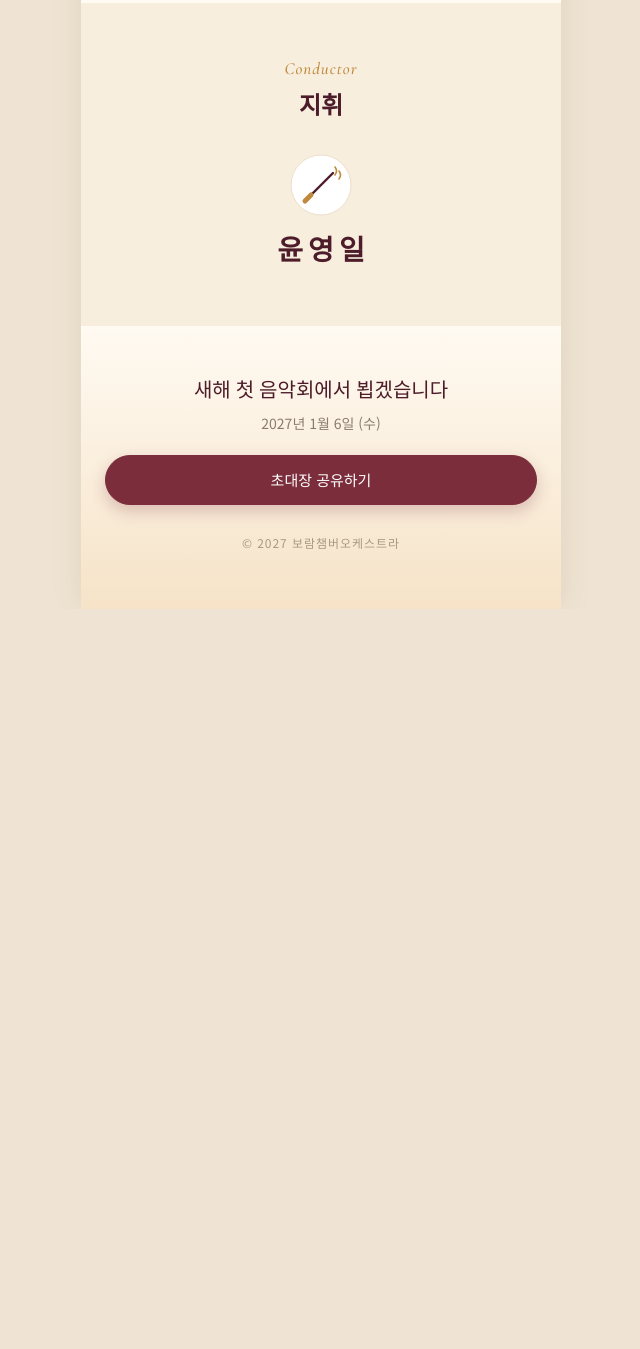
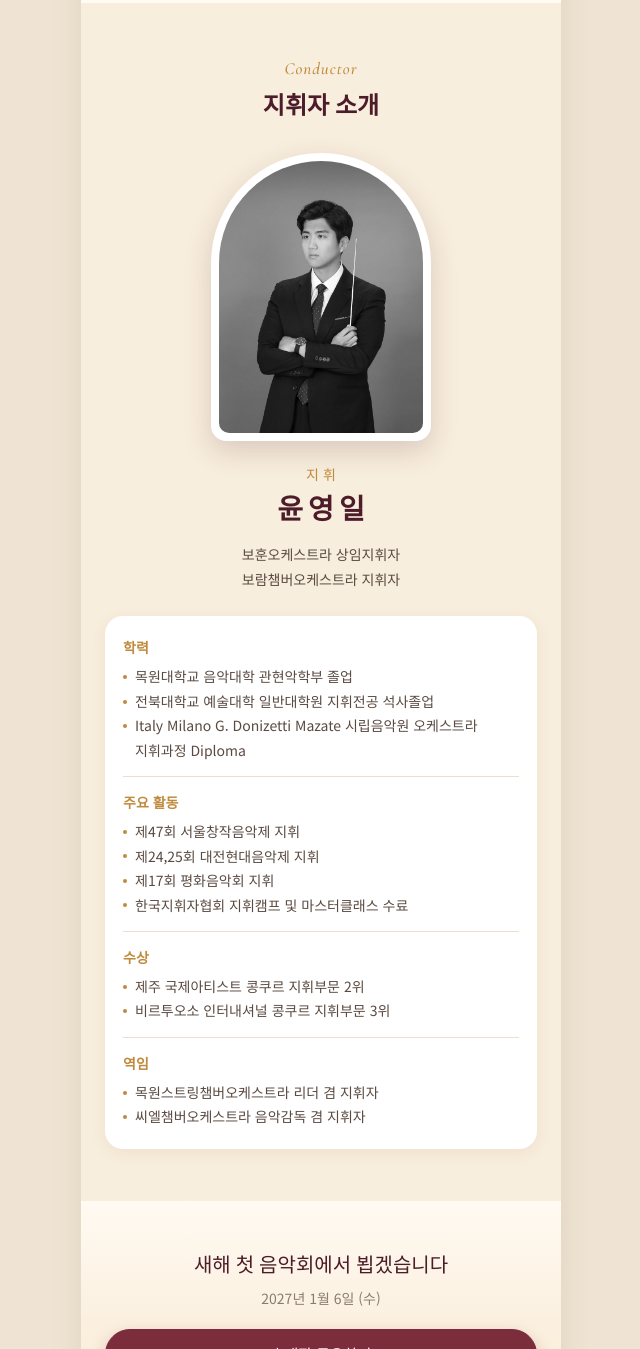
Before and after one commit to boramchamber/2027-new-year, a plain HTML site: page index.html in a window 1280 px wide. Shown: the part 5043-6392 px from the top of the page, without its empty margins (319-959 px from the left). Before the commit the page ends 5652 px from the top, so only its background shows below. Drawn offline with nearby package versions, Linux system fonts and the light colour scheme; a web font is replaced by a local one.

Commit message:
지휘자 사진·약력 추가
- conductor.jpg (폭 720으로 줄임), 아치형 액자
- 이름 아래 현재 직함, 학력·주요 활동·수상·역임 약력 카드

Co-Authored-By: Claude Opus 5.5 <noreply@anthropic.com>

```diff
--- a/data.js
+++ b/data.js
@@ -71,9 +71,33 @@ window.INVITE = {
 
   conductor: {
     name: '윤영일',
-    // 약력 — 한 줄에 한 항목씩 넣습니다. 비워 두면 초대장에 약력 줄이 보이지 않습니다.
+    photo: 'conductor.jpg',   // 사진 파일 — 없으면 '' (지휘봉 그림이 대신 나옴)
+    // 이름 아래 보이는 현재 직함
+    now: [
+      '보훈오케스트라 상임지휘자',
+      '보람챔버오케스트라 지휘자'
+    ],
+    // 약력 — 묶음(head)마다 한 줄에 한 항목. 비워 두면 약력이 보이지 않습니다.
     profile: [
-      // '○○대학교 음악대학 졸업',
+      { head: '학력', items: [
+        '목원대학교 음악대학 관현악학부 졸업',
+        '전북대학교 예술대학 일반대학원 지휘전공 석사졸업',
+        'Italy Milano G. Donizetti Mazate 시립음악원 오케스트라 지휘과정 Diploma'
+      ] },
+      { head: '주요 활동', items: [
+        '제47회 서울창작음악제 지휘',
+        '제24,25회 대전현대음악제 지휘',
+        '제17회 평화음악회 지휘',
+        '한국지휘자협회 지휘캠프 및 마스터클래스 수료'
+      ] },
+      { head: '수상', items: [
+        '제주 국제아티스트 콩쿠르 지휘부문 2위',
+        '비르투오소 인터내셔널 콩쿠르 지휘부문 3위'
+      ] },
+      { head: '역임', items: [
+        '목원스트링챔버오케스트라 리더 겸 지휘자',
+        '씨엘챔버오케스트라 음악감독 겸 지휘자'
+      ] }
     ]
   },
 
--- a/index.html
+++ b/index.html
@@ -136,11 +136,27 @@
   /* 지휘 */
   .conductor { text-align: center; }
   .conductor .baton { width: 64px; height: 64px; margin: 0 auto 10px; display: block; }
+  .conductor .photo {
+    width: 220px; margin: 0 auto 22px; padding: 8px; background: #fff;
+    border-radius: 130px 130px 18px 18px; box-shadow: 0 10px 28px rgba(77,28,42,.18);
+  }
+  .conductor .photo img {
+    display: block; width: 100%; aspect-ratio: 3 / 4; object-fit: cover; object-position: 50% 22%;
+    border-radius: 122px 122px 12px 12px;
+  }
+  .conductor .role { font-size: 14px; color: var(--gold); letter-spacing: .3em; padding-left: .3em; }
   .conductor .name { font-size: 28px; font-weight: 700; color: var(--wine-deep); letter-spacing: .18em; padding-left: .18em; }
+  .conductor .now { margin-top: 8px; font-size: 14px; color: var(--text); line-height: 1.8; }
   .conductor .profile {
-    list-style: none; margin: 20px auto 0; padding-top: 18px; max-width: 320px;
-    border-top: 1px solid var(--line); font-size: 14px; color: var(--text); line-height: 1.9;
+    margin: 24px auto 0; padding: 6px 18px; text-align: left;
+    background: #fff; border-radius: 18px; box-shadow: 0 4px 16px rgba(122,62,40,.08);
   }
+  .conductor .pg { padding: 14px 0; border-bottom: 1px solid var(--line); }
+  .conductor .pg:last-child { border-bottom: 0; }
+  .conductor .pg h4 { font-size: 14px; color: var(--gold); font-weight: 700; margin-bottom: 4px; }
+  .conductor .pg ul { list-style: none; }
+  .conductor .pg li { position: relative; padding-left: 12px; font-size: 14px; color: var(--text); line-height: 1.75; }
+  .conductor .pg li::before { content: ''; position: absolute; left: 0; top: .78em; width: 4px; height: 4px; border-radius: 50%; background: var(--gold); }
 
   .performers { display: grid; gap: 12px; margin-top: 24px; }
   .performers .p { display: flex; justify-content: center; gap: 12px; font-size: 16px; }
@@ -257,16 +273,19 @@
 
   <section class="soft reveal" id="sec-conductor" hidden>
     <div class="sec-label en">Conductor</div>
-    <h2 class="sec-title serif">지휘</h2>
+    <h2 class="sec-title serif">지휘자 소개</h2>
     <div class="conductor">
-      <svg class="baton" viewBox="0 0 64 64" aria-hidden="true">
+      <div class="photo" id="conductor-photo" hidden></div>
+      <svg class="baton" id="conductor-baton" viewBox="0 0 64 64" aria-hidden="true">
         <circle cx="32" cy="32" r="30" fill="#fff" stroke="#ecdfcb"/>
         <path d="M18 46 L44 20" stroke="#4d1c2a" stroke-width="2.4" stroke-linecap="round"/>
         <path d="M16 48 L22 42" stroke="#c08a3e" stroke-width="5" stroke-linecap="round"/>
         <path d="M46 14 q3 4 0 8 M50 18 q3 4 0 8" fill="none" stroke="#c08a3e" stroke-width="1.6" stroke-linecap="round"/>
       </svg>
+      <div class="role">지휘</div>
       <div class="name serif" id="conductor-name"></div>
-      <ul class="profile" id="conductor-profile" hidden></ul>
+      <div class="now" id="conductor-now" hidden></div>
+      <div class="profile" id="conductor-profile" hidden></div>
     </div>
     <div class="performers" id="performers" hidden></div>
   </section>
@@ -379,12 +398,24 @@
     $('sec-program').hidden = true;
   }
 
-  // 지휘자 (약력이 비어 있으면 이름만)
-  if (D.conductor && D.conductor.name) {
-    $('conductor-name').textContent = D.conductor.name;
-    var prof = (D.conductor.profile || []).filter(Boolean);
+  // 지휘자 — 사진·현재 직함·약력은 비어 있으면 숨김
+  var C = D.conductor;
+  if (C && C.name) {
+    $('conductor-name').textContent = C.name;
+    if (C.photo) {
+      $('conductor-photo').innerHTML = '<img src="' + esc(C.photo) + '" alt="지휘자 ' + esc(C.name) + '">';
+      $('conductor-photo').hidden = false;
+      $('conductor-baton').style.display = 'none';
+    }
+    var now = (C.now || []).filter(Boolean);
+    if (now.length) { $('conductor-now').innerHTML = now.map(esc).join('<br>'); $('conductor-now').hidden = false; }
+    var prof = (C.profile || []).filter(function (g) { return g && (typeof g === 'string' || (g.items && g.items.length)); });
     if (prof.length) {
-      $('conductor-profile').innerHTML = prof.map(function (x) { return '<li>' + esc(x) + '</li>'; }).join('');
+      $('conductor-profile').innerHTML = prof.map(function (g) {
+        if (typeof g === 'string') g = { items: [g] };
+        return '<div class="pg">' + (g.head ? '<h4>' + esc(g.head) + '</h4>' : '') +
+          '<ul>' + g.items.map(function (x) { return '<li>' + esc(x) + '</li>'; }).join('') + '</ul></div>';
+      }).join('');
       $('conductor-profile').hidden = false;
     }
     $('sec-conductor').hidden = false;
```
Also changed, not shown: conductor.jpg (added).
